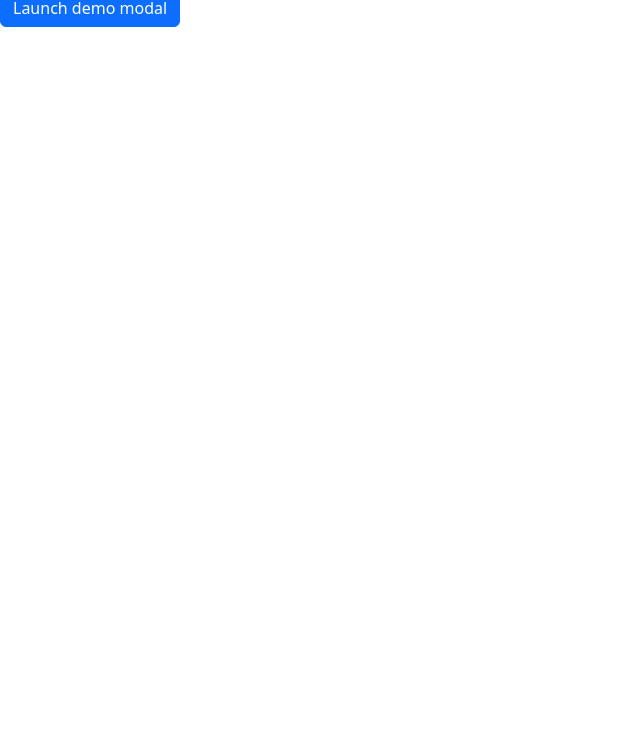
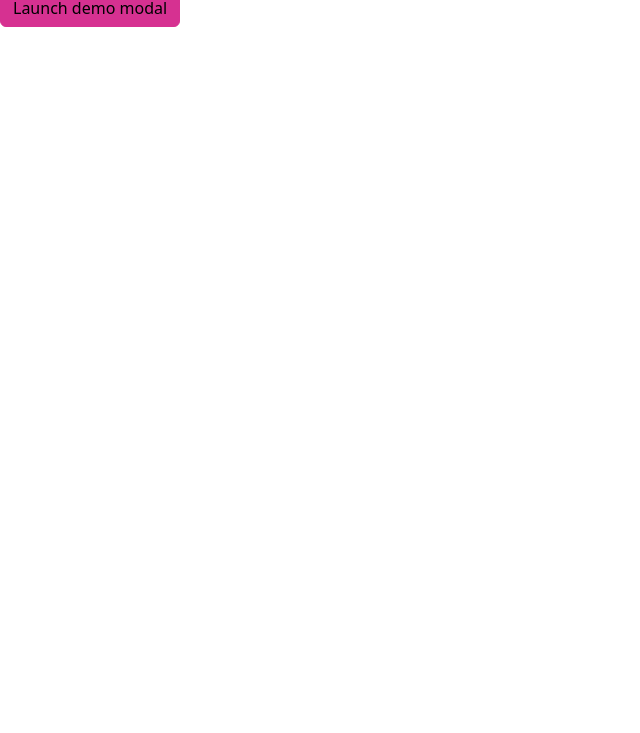
Before and after one commit to Miguel-web/cssPractice, a website: page index.html in a window 1280 px wide. Shown: the part 67-800 px from the top of the page, without its empty margins (0-640 px from the left). Drawn offline with nearby package versions, Linux system fonts and the light colour scheme; files that its build step writes are made by us from their sources.

Commit message:
bootstrap tercer tutorial sass scss

```diff
--- a/index.html
+++ b/index.html
@@ -5,6 +5,7 @@
     <meta http-equiv="X-UA-Compatible" content="IE=edge">
     <meta name="viewport" content="width=device-width, initial-scale=1.0">
     <link href="https://cdn.jsdelivr.net/npm/bootstrap@5.3.0-alpha1/dist/css/bootstrap.min.css" rel="stylesheet" integrity="sha384-GLhlTQ8iRABdZLl6O3oVMWSktQOp6b7In1Zl3/Jr59b6EGGoI1aFkw7cmDA6j6gD" crossorigin="anonymous">
+    <link rel="stylesheet" href="styles.css">
     <title>Document</title>
 </head>
 <body>
--- a/styles.scss
+++ b/styles.scss
@@ -1,10 +1,5 @@
-$primary: #ce811c;
-$danger: #ff4136;
+$principal: rgb(214, 49, 145);
 
-$theme-colors: (
-  "primary": $primary,
-  "danger": $danger
-);
-
+$primary: $principal;
 
 @import "../node_modules/bootstrap/scss/bootstrap";
```
